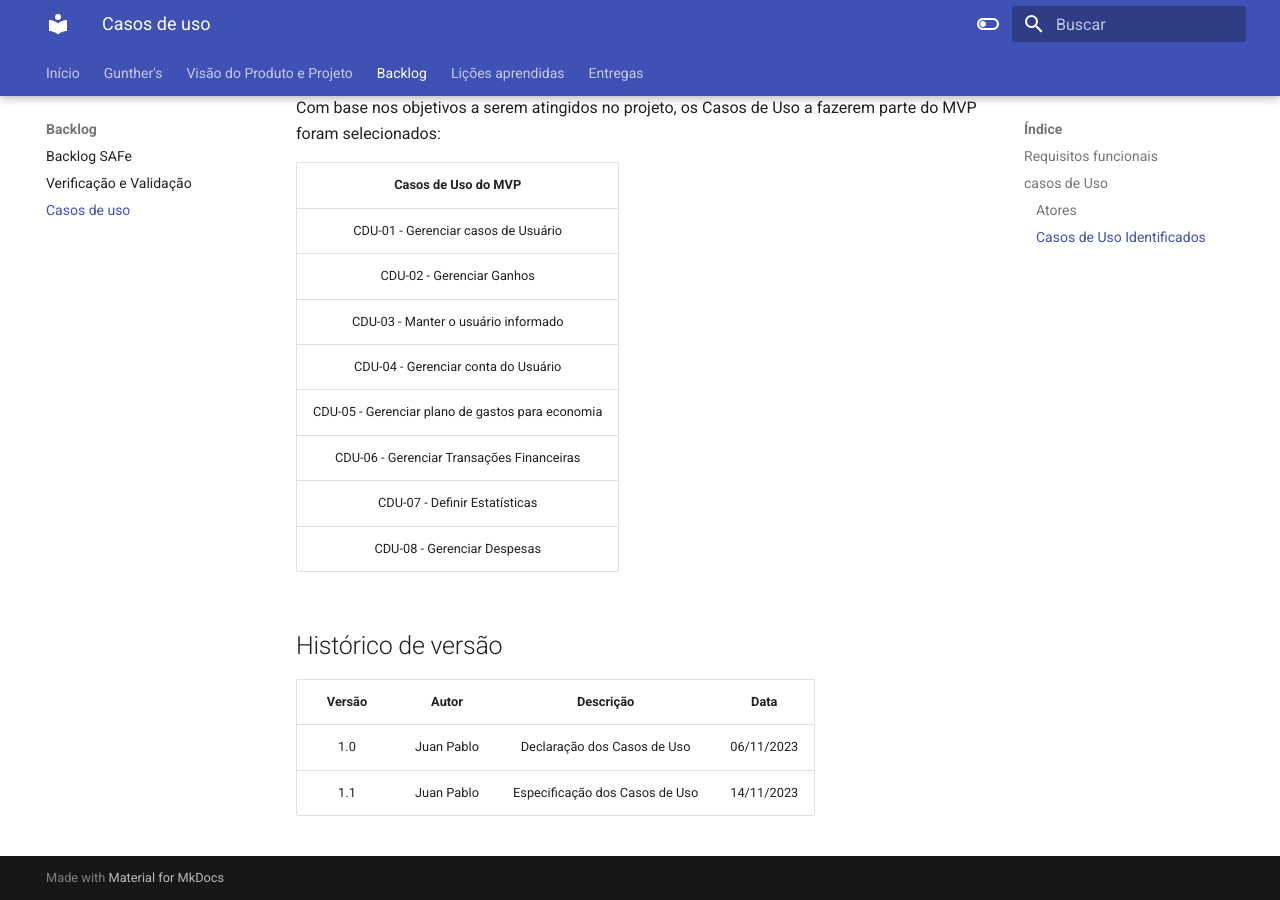
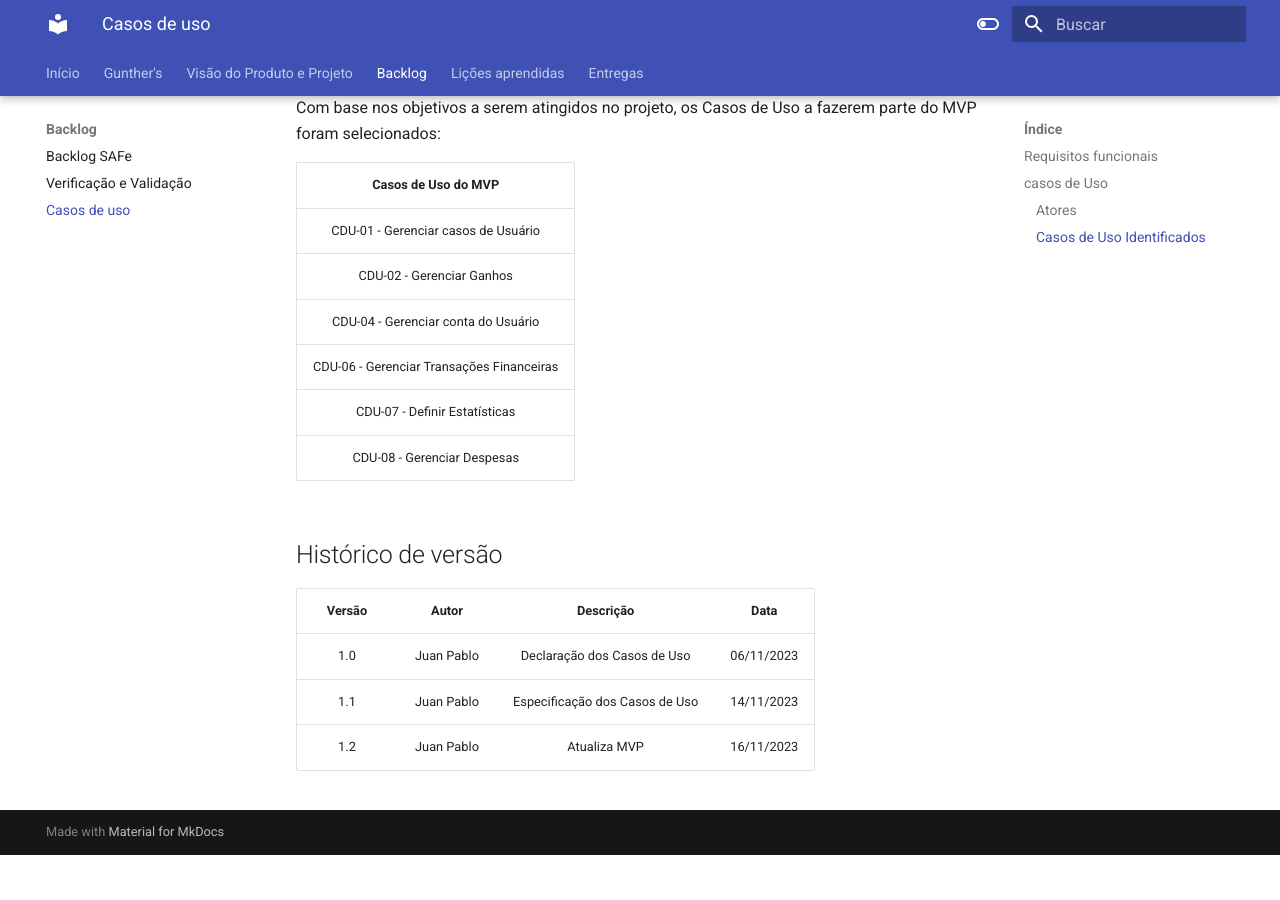
Before and after one commit to mdsreq-fga-unb/2023.2-CarteiraControl, an MkDocs documentation site: the page built from docs/caso_uso.md, in a window 1280 px wide and 900 px high, scrolled down 25413 px. Built offline with MkDocs 1.6.1 and Material for MkDocs 9.7.7, drawn with Linux system fonts in a browser that asks for light colours; after the commit the page ends 26268 px from its top, so only the background shows below that.

Commit message:
atualiza MVP

```diff
--- a/docs/caso_uso.md
+++ b/docs/caso_uso.md
@@ -694,9 +694,7 @@ Com base nos objetivos a serem atingidos no projeto, os Casos de Uso a fazerem p
 |:----:|
 |CDU-01 - Gerenciar casos de Usuário |
 |CDU-02 - Gerenciar Ganhos|
-|CDU-03 - Manter o usuário informado |
 |CDU-04 - Gerenciar conta do Usuário |
-|CDU-05 - Gerenciar plano de gastos para economia |
 |CDU-06 - Gerenciar Transações Financeiras |
 |CDU-07 - Definir Estatísticas |
 |CDU-08 - Gerenciar Despesas |
@@ -712,3 +710,4 @@ Com base nos objetivos a serem atingidos no projeto, os Casos de Uso a fazerem p
 | :---: | :----: | :-------: | :---: |
 | 1.0| Juan Pablo |  Declaração dos Casos de Uso | 06/11/2023 |
 | 1.1| Juan Pablo |  Especificação dos Casos de Uso | 14/11/2023 |
+| 1.2| Juan Pablo | Atualiza MVP | 16/11/2023 |
```
